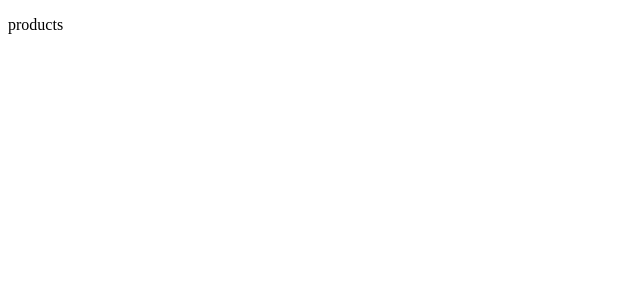
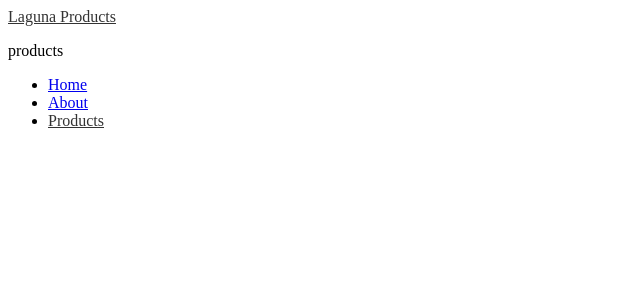
Before and after one commit to catheali/laguna-ecommerce, a Nuxt app: page /products in a window 1280 px wide. Shown: the top 300 px of the page, without its empty margins (0-640 px from the left). Built offline with nearby package versions, Linux system fonts and the light colour scheme.

Commit message:
feat: add Products layout

```diff
--- /dev/null
+++ b/layouts/products.vue
@@ -0,0 +1,31 @@
+<template>
+	<div>
+		<header>
+			<nav>
+				<NuxtLink to="/products">Laguna Products</NuxtLink>
+			</nav>
+		</header>
+		<div>
+			<slot />
+		</div>
+		<footer>
+			<ul>
+				<li><NuxtLink to="/">Home</NuxtLink></li>
+				<li><NuxtLink to="/about">About</NuxtLink></li>
+				<li><NuxtLink to="/products">Products</NuxtLink></li>
+			</ul>
+	    </footer>
+	</div>
+</template>
+
+<script setup>
+
+</script>
+
+<style scoped>
+
+	.router-link-exact-active {
+		color: #333;
+	}
+
+</style>
```
